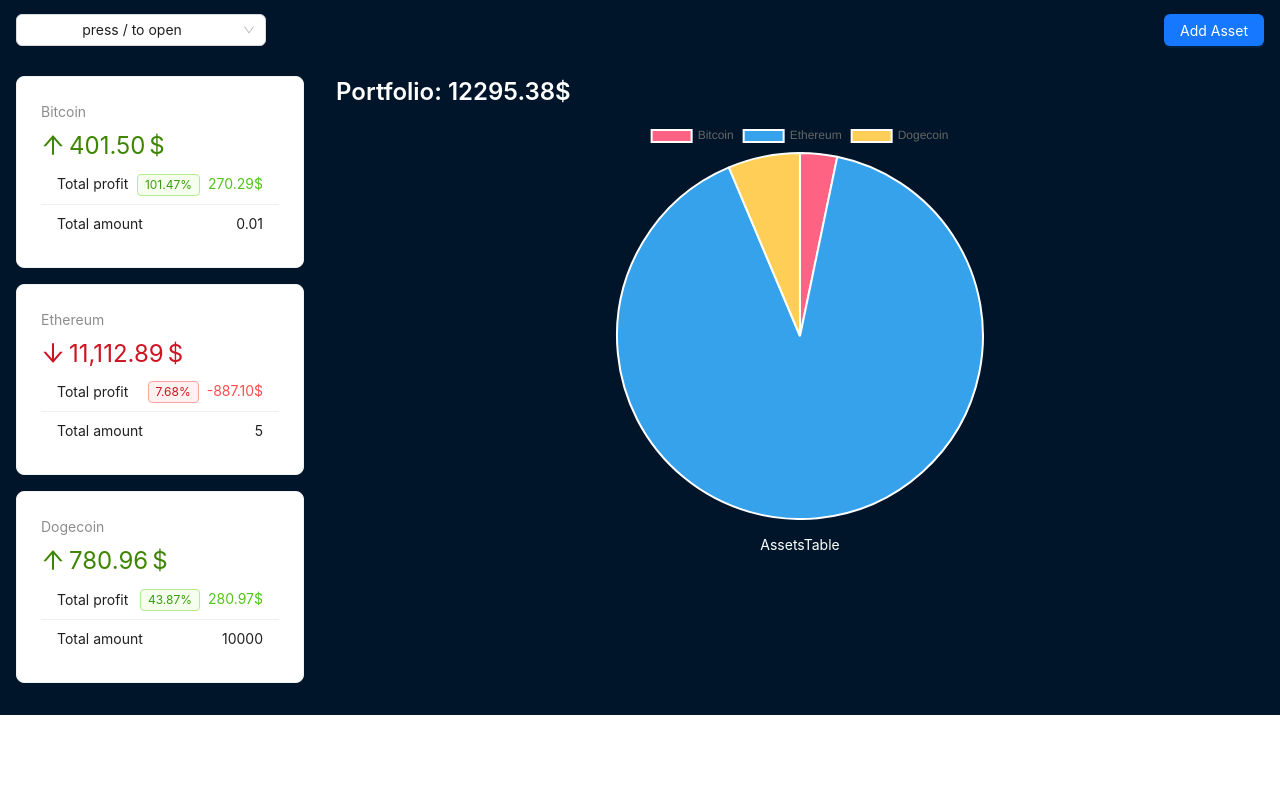
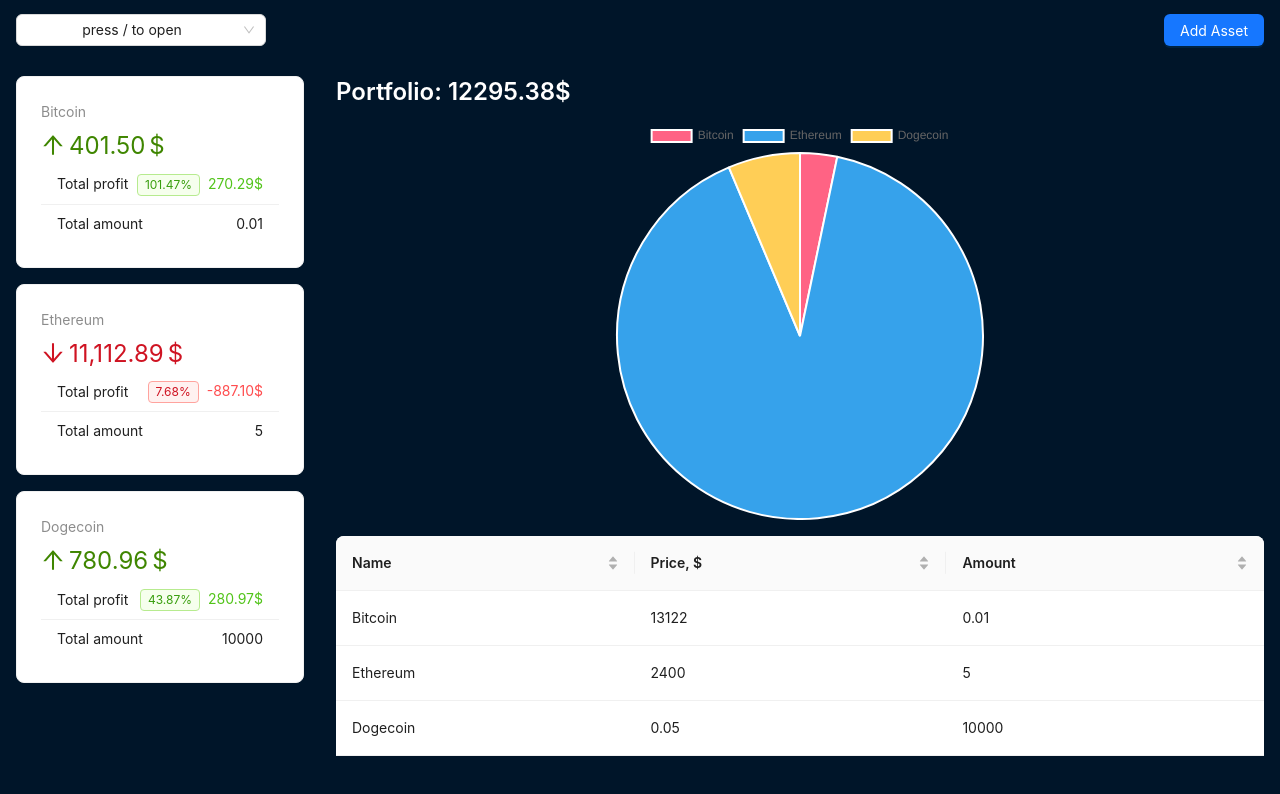
Before and after one commit to xKairus/crypto, a React (Vite) app: page / in a window 1280 px wide. Shown: the top 794 px of the page. Built offline with nearby package versions, Linux system fonts and the light colour scheme; the HTML template or start-up script is replaced by a standard one.

Commit message:
fix: content height calculation

```diff
--- a/src/components/AssetsTable.jsx
+++ b/src/components/AssetsTable.jsx
@@ -1,5 +1,33 @@
+import { Table } from "antd";
+import { useCrypto } from "../context/crypto-context";
+
+const columns = [
+  {
+    title: "Name",
+    dataIndex: "name",
+    sorter: (a, b) => a.name.length - b.name.length,
+  },
+  {
+    title: "Price, $",
+    dataIndex: "price",
+    sorter: (a, b) => a.price - b.price,
+  },
+  {
+    title: "Amount",
+    dataIndex: "amount",
+    sorter: (a, b) => a.amount - b.amount,
+  },
+];
+
 export default function AssetsTable() {
-  return (
-    <div>AssetsTable</div>
-  )
+  const { assets } = useCrypto();
+
+  const data = assets.map((a) => ({
+    key: a.id,
+    name: a.name,
+    price: a.price,
+    amount: a.amount,
+  }));
+
+  return <Table pagination={false} columns={columns} dataSource={data} />;
 }
--- a/src/components/PortfolioChart.jsx
+++ b/src/components/PortfolioChart.jsx
@@ -19,6 +19,12 @@
           "rgba(75, 192, 192, 1)",
           "rgba(153, 102, 255, 1)",
           "rgba(255, 159, 64, 1)",
+          "rgba(205, 99, 32, 1)",
+          "rgba(154, 162, 235, 1)",
+          "rgba(55, 206, 86, 1)",
+          "rgba(75, 92, 192, 1)",
+          "rgba(253, 102, 55, 1)",
+          "rgba(25, 159, 164, 1)",
         ],
       },
     ],
```
Also changed, not shown: src/components/layout/AppContent.jsx (+12 -12 lines).
